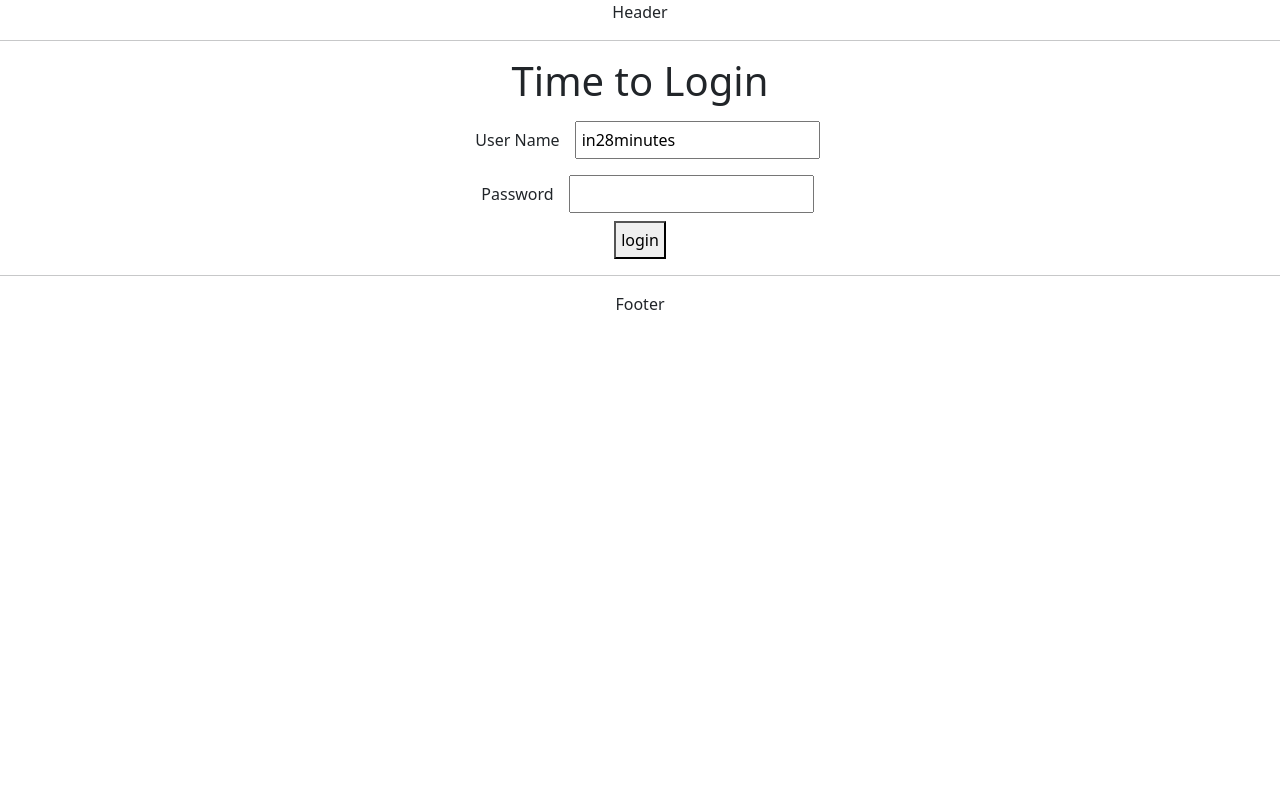
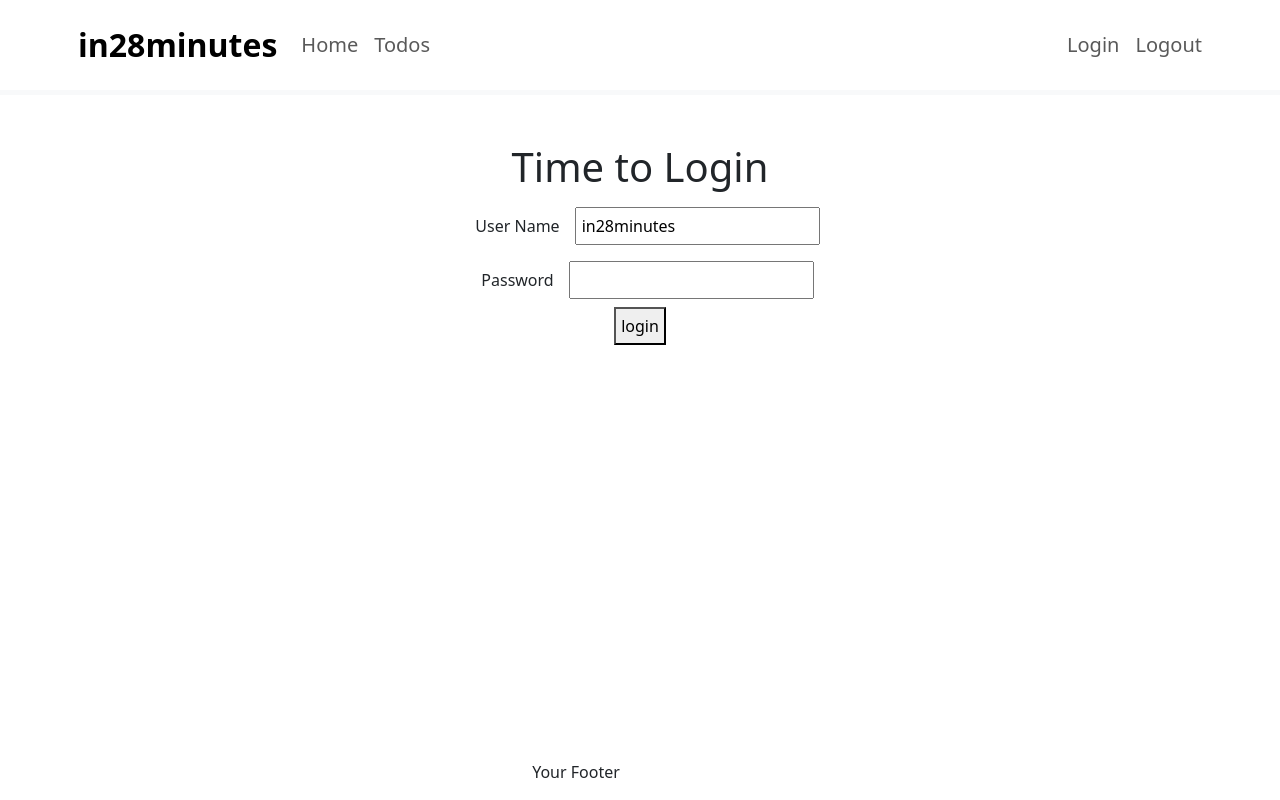
Before and after one commit to Yoshiki-Itagaki/rest-api-full-stack-react-todo-app, a React (Create React App) app: page / in a window 1280 px wide. Built offline with nearby package versions, Linux system fonts and the light colour scheme.

Commit message:
Implemented Bootstrap to style todo React front end application

```diff
--- a/src/components/todo/TodoApp.css
+++ b/src/components/todo/TodoApp.css
@@ -3,3 +3,10 @@
     padding: 5px;
 
 }
+
+footer {
+    bottom: 0;
+    position: absolute;
+    width: 90%;
+    height: 40px;
+}
--- a/src/components/todo/TodoApp.jsx
+++ b/src/components/todo/TodoApp.jsx
@@ -5,8 +5,8 @@
 export default function TodoApp() {
     return (
         <div className='TodoApp'>
-            <HeaderComponent />
             <BrowserRouter>
+                <HeaderComponent />
                 <Routes>
                     <Route path='/' element={<LoginComponent />} />
                     <Route path='/login' element={<LoginComponent />} />
@@ -17,8 +17,8 @@
                     <Route path='/*' element={<ErrorComponent />} />
 
                 </Routes>
+                <FooterComponent />
             </BrowserRouter>
-            <FooterComponent />
         </div>
     )
 }
@@ -162,17 +162,35 @@
 
 function HeaderComponent() {
     return (
-        <div className='HeaderComponent'>
-            Header <hr />
-        </div>
+        <header className="border-bottom border-light border-5 mb-5 p-2">
+            <div className="container">
+                <div className="row">
+                    <nav className="navbar navbar-expand-lg">
+                        <a className="navbar-brand ms-2 fs-2 fw-bold text-black" href="https://www.in28minutes.com">in28minutes</a>
+                        <div className="collapse navbar-collapse">
+                            <ul className="navbar-nav">
+                                <li className="nav-item fs-5"><Link className="nav-link" to="/welcome/in28minutes">Home</Link></li>
+                                <li className="nav-item fs-5"><Link className="nav-link" to="/todos">Todos</Link></li>
+                            </ul>
+                        </div>
+                        <ul className="navbar-nav">
+                            <li className="nav-item fs-5"><Link className="nav-link" to="/login">Login</Link></li>
+                            <li className="nav-item fs-5"><Link className="nav-link" to="/logout">Logout</Link></li>
+                        </ul>
+                    </nav>
+                </div>
+            </div>
+        </header>
     )
 }
 
 function FooterComponent() {
     return (
-        <div className='FooterComponent'>
-            <hr /> Footer
-        </div>
+        <footer className='footer'>
+            <div className="container">
+                Your Footer
+            </div>
+        </footer>
     )
 }
 
```
